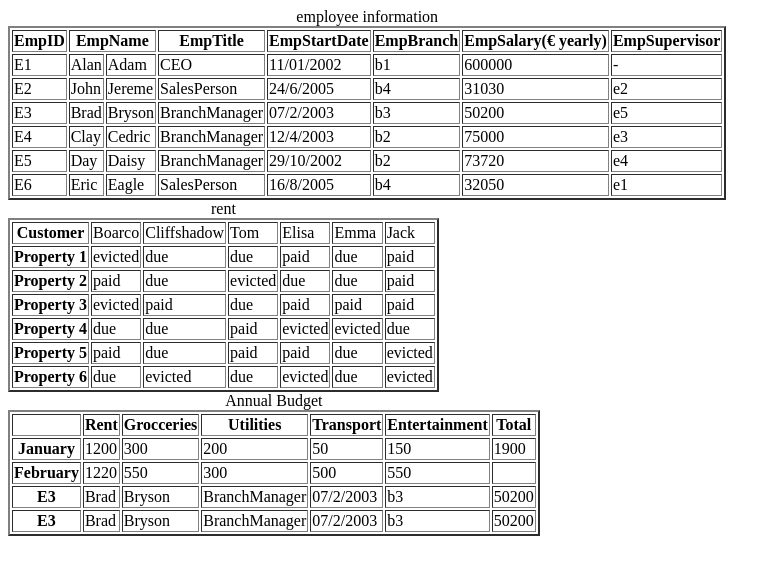
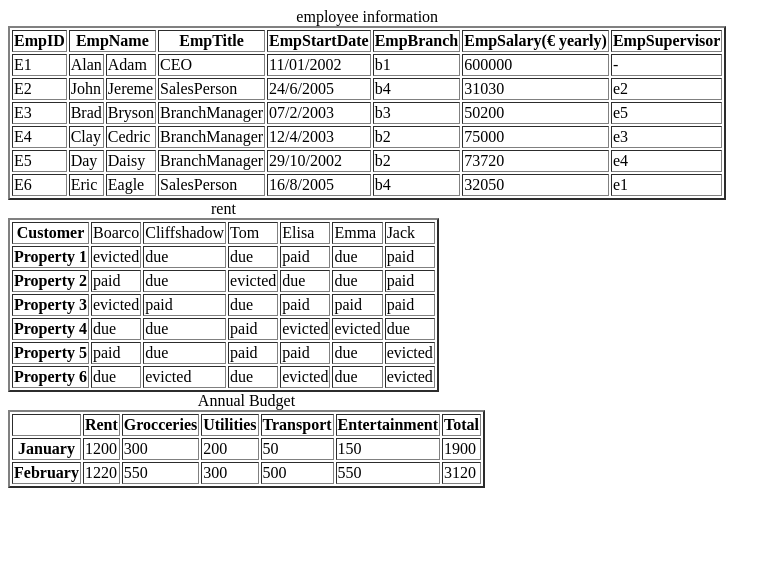
Before and after one commit to Varchasva123/HTML-Codes, a plain HTML site: page index.html in a window 1280 px wide. Shown: the whole page, without its empty margins (0-781 px from the left). Drawn offline with Linux system fonts and the light colour scheme.

Commit message:
Update index.html

```diff
--- a/index.html
+++ b/index.html
@@ -171,27 +171,7 @@
                 <td>300</td>
                 <td>500</td>
                 <td>550</td>
-                <td></td>
-
-            </tr>
-            <tr>
-                <th>E3</th>
-                <td>Brad</td>
-                <td>Bryson</td>
-                <td>BranchManager</td>
-                <td>07/2/2003</td>
-                <td>b3</td>
-                <td>50200</td>
-
-            </tr>
-            <tr>
-                <th>E3</th>
-                <td>Brad</td>
-                <td>Bryson</td>
-                <td>BranchManager</td>
-                <td>07/2/2003</td>
-                <td>b3</td>
-                <td>50200</td>
+                <td>3120</td>
 
             </tr>
 
```
